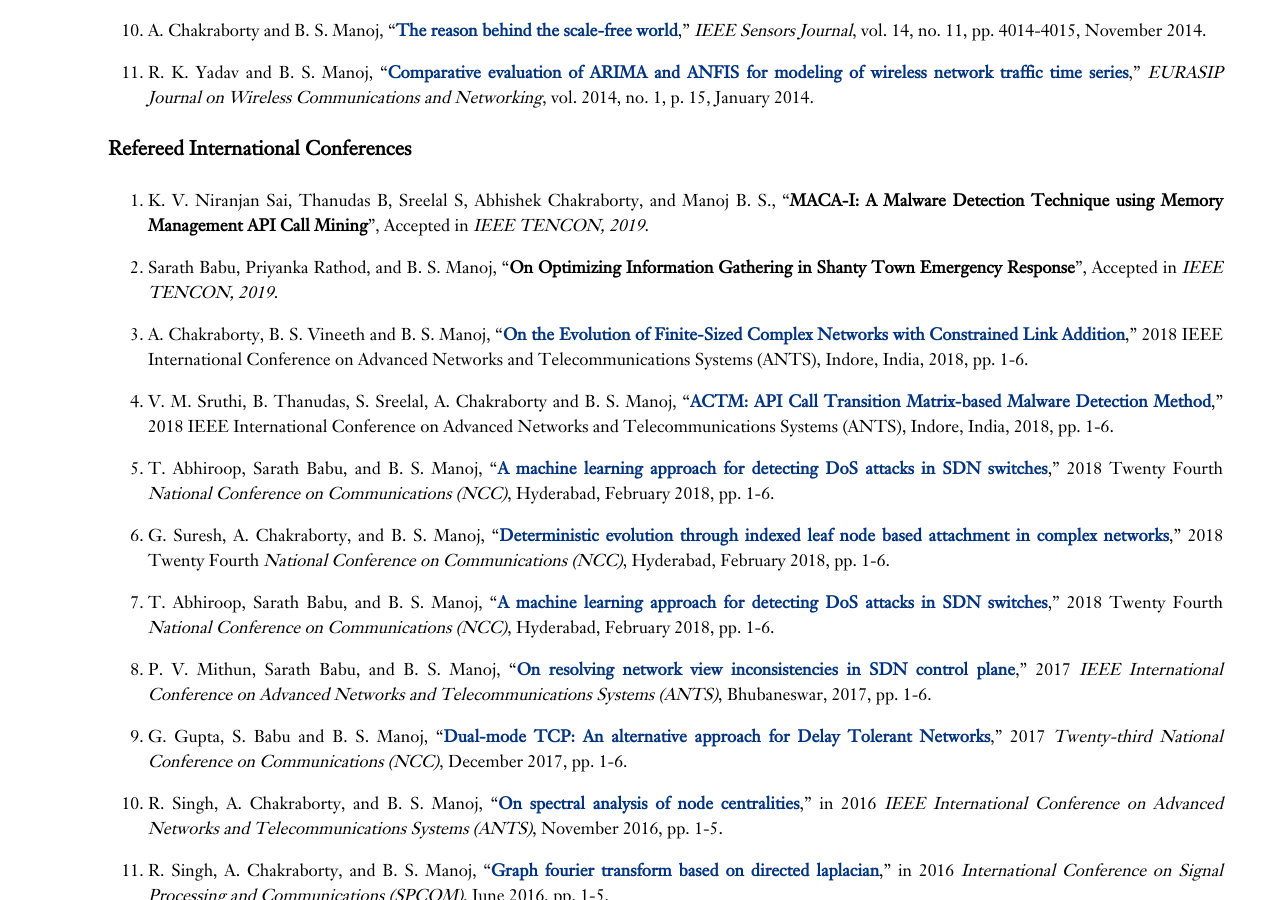
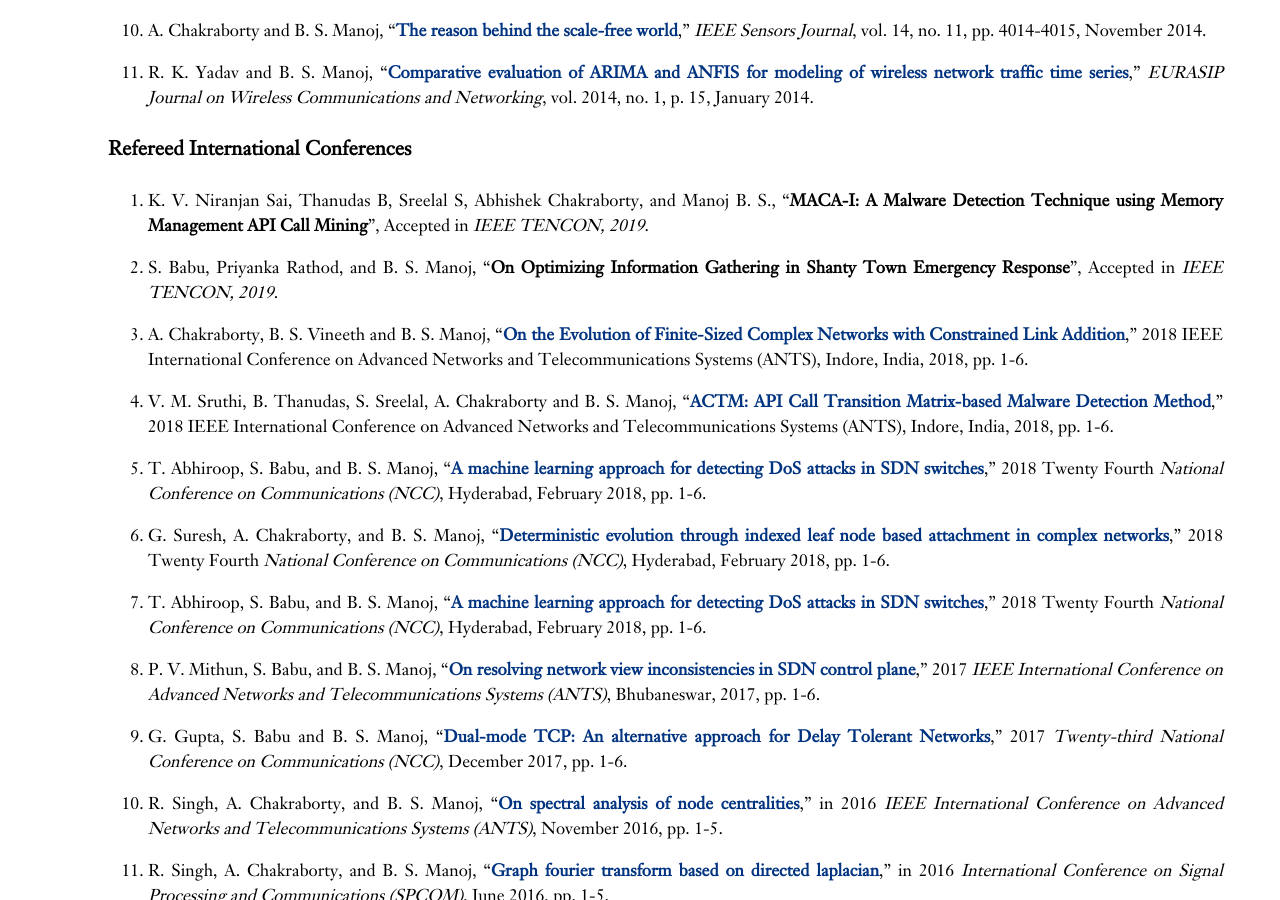
Before and after one commit to iist-sysnet/iist-sysnet.github.io, a Jekyll site: the page built from publications.md, in a window 1280 px wide and 900 px high, scrolled down 1332 px. Built offline with Jekyll 4.4.1, drawn with Linux system fonts in a browser that asks for light colours; some of the changed text lies outside the part shown.

Commit message:
Update publications.md

```diff
--- a/publications.md
+++ b/publications.md
@@ -37,12 +37,12 @@
 
 #### Refereed International Journals
 
-11. Sarath Babu, P. V. Mithun, and B. S. Manoj, "[**A novel framework for
+11. S. Babu, P. V. Mithun, and B. S. Manoj, "[**A novel framework for
    resource discovery and self-configuration in software defined wireless
    mesh networks**](https://doi.org/10.1109/TNSM.2019.2922107){:target="_blank"}," Accepted in
    *IEEE Transactions on Network and Service Management*, June 2019.
 
-10. N. Anand, Sarath Babu, and B. S. Manoj, "[**On detecting compromised controller in software defined networks**](https://doi.org/10.1016/j.comnet.2018.03.021){:target="_blank"}," in *Elsevier Computer Networks*, vol. 137, pp. 107--118, June 2018.
+10. N. Anand, S. Babu, and B. S. Manoj, "[**On detecting compromised controller in software defined networks**](https://doi.org/10.1016/j.comnet.2018.03.021){:target="_blank"}," in *Elsevier Computer Networks*, vol. 137, pp. 107--118, June 2018.
 
 9. D. S. Yadav, S. Babu, and B. S. Manoj, "[**Quasi Path Restoration: A post-failure recovery scheme over
 pre-allocated backup resource for elastic optical networks**](https://doi.org/10.1016/j.yofte.2018.01.011){:target="_blank"},"
@@ -86,13 +86,13 @@
 
 30. K. V. Niranjan Sai, Thanudas B, Sreelal S, Abhishek Chakraborty, and Manoj B. S., "**MACA-I: A Malware Detection Technique using Memory Management API Call Mining**", Accepted in *IEEE TENCON, 2019*.
 
-29. Sarath Babu, Priyanka Rathod, and B. S. Manoj, "**On Optimizing Information Gathering in Shanty Town Emergency Response**", Accepted in *IEEE TENCON, 2019*.
+29. S. Babu, Priyanka Rathod, and B. S. Manoj, "**On Optimizing Information Gathering in Shanty Town Emergency Response**", Accepted in *IEEE TENCON, 2019*.
 
 28. A. Chakraborty, B. S. Vineeth and B. S. Manoj, "[**On the Evolution of Finite-Sized Complex Networks with Constrained Link Addition**](https://doi.org/10.1109/ANTS.2018.8710101){:target="_blank"}," 2018 IEEE International Conference on Advanced Networks and Telecommunications Systems (ANTS), Indore, India, 2018, pp. 1-6.
 
 27. V. M. Sruthi, B. Thanudas, S. Sreelal, A. Chakraborty and B. S. Manoj, "[**ACTM: API Call Transition Matrix-based Malware Detection Method**](https://doi.org/10.1109/ANTS.2018.8710081){:target="_blank"}," 2018 IEEE International Conference on Advanced Networks and Telecommunications Systems (ANTS), Indore, India, 2018, pp. 1-6.
 
-26. T. Abhiroop, Sarath Babu, and B. S. Manoj, "[**A machine learning
+26. T. Abhiroop, S. Babu, and B. S. Manoj, "[**A machine learning
    approach for detecting DoS attacks in SDN
    switches**](https://doi.org/10.1109/NCC.2018.8600196){:target="_blank"}," 2018 Twenty
    Fourth *National Conference on Communications (NCC)*, Hyderabad, February
@@ -102,13 +102,13 @@
    Fourth *National Conference on Communications (NCC)*, Hyderabad, February
    2018, pp. 1-6.
 
-24. T. Abhiroop, Sarath Babu, and B. S. Manoj, "[**A machine learning
+24. T. Abhiroop, S. Babu, and B. S. Manoj, "[**A machine learning
    approach for detecting DoS attacks in SDN
    switches**](https://doi.org/10.1109/NCC.2018.8600196){:target="_blank"}," 2018 Twenty
    Fourth *National Conference on Communications (NCC)*, Hyderabad, February
    2018, pp. 1-6.
 
-23. P. V. Mithun, Sarath Babu, and B. S. Manoj, "[**On resolving network
+23. P. V. Mithun, S. Babu, and B. S. Manoj, "[**On resolving network
    view inconsistencies in SDN control
    plane**](https://doi.org/10.1109/ANTS.2017.8384108){:target="_blank"}," 2017 *IEEE
    International Conference on Advanced Networks and Telecommunications
```
